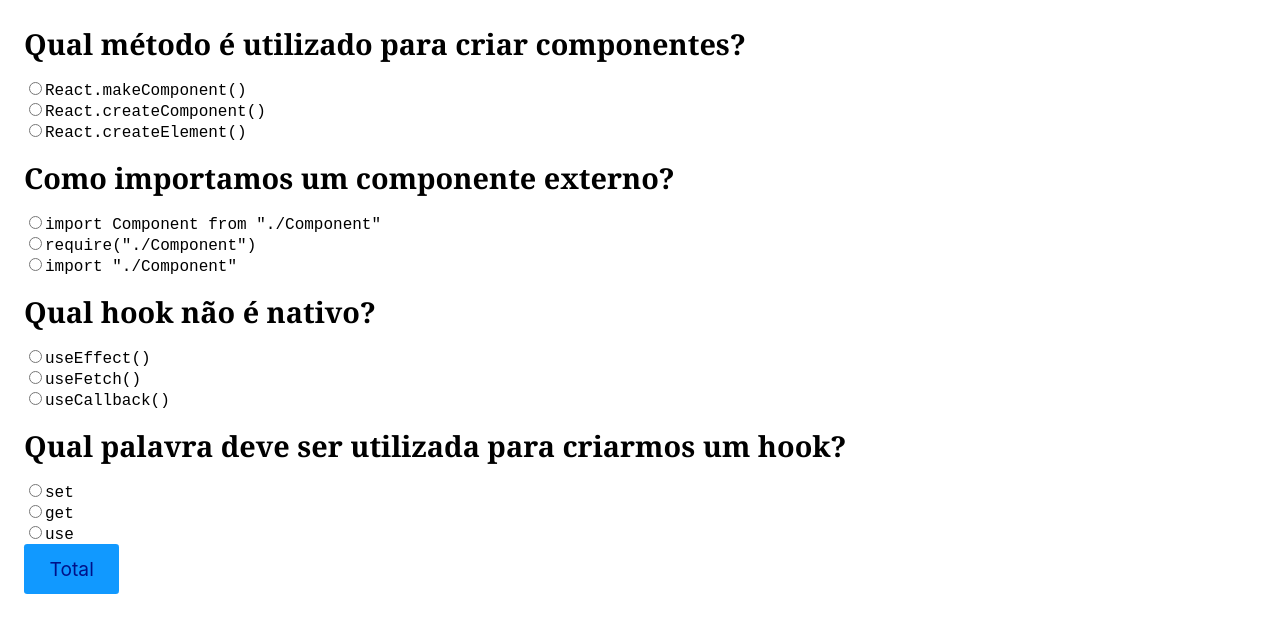
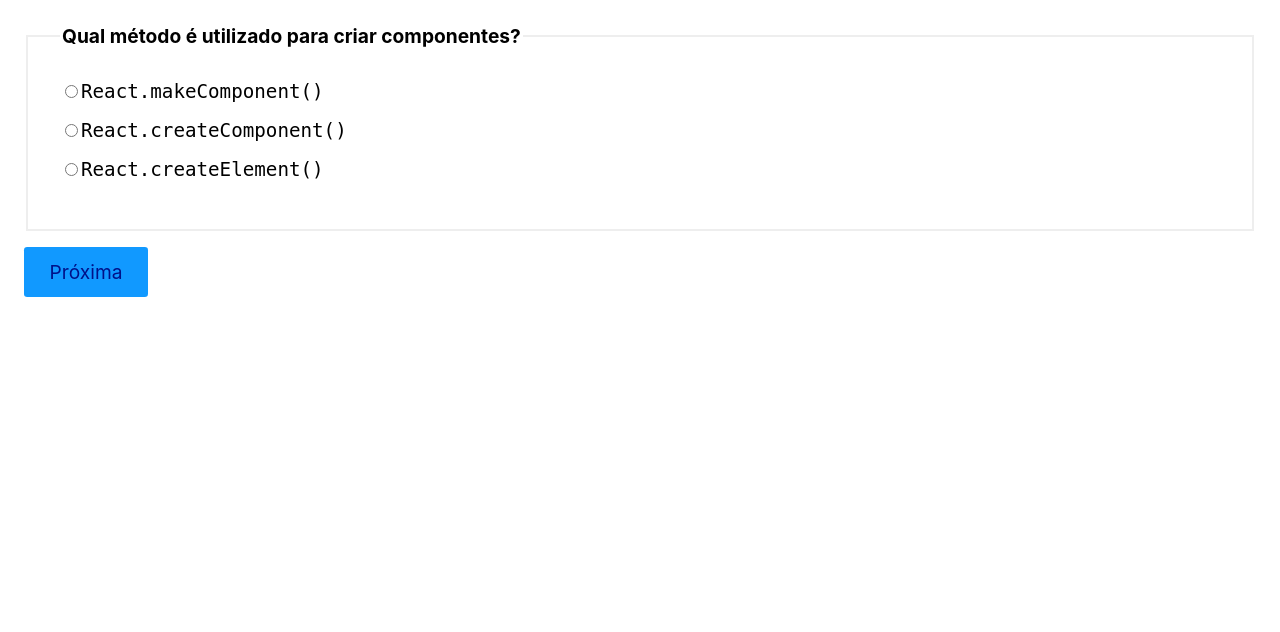
Before and after one commit to barbosadiego/react, a React (Create React App) app: page / in a window 1280 px wide. Shown: the top 632 px of the page. Built offline with nearby package versions, Linux system fonts and the light colour scheme.

Commit message:
exercicio corrigido

```diff
--- a/src/App.jsx
+++ b/src/App.jsx
@@ -1,5 +1,5 @@
 import React from 'react';
-import './App.css';
+import Radio from './Form/Radio';
 
 const perguntas = [
   {
@@ -36,52 +36,55 @@ const perguntas = [
   },
 ];
 
-const App = () => {
-  const [radio, setRadio] = React.useState([]);
-  const [pontos, setPontos] = React.useState(0);
-  const [mensagem, setMensagem] = React.useState('');
+const App = (props) => {
+  const [respostas, setRespostas] = React.useState({
+    p1: '',
+    p2: '',
+    p3: '',
+    p4: '',
+  });
+  const [slide, setSlide] = React.useState(0);
+  const [resultadoFinal, setResultadoFinal] = React.useState(null);
 
-  function handleClick({ target }) {
-    setRadio([...radio, target.value]);
+  function handleChange({ target }) {
+    setRespostas({ ...respostas, [target.id]: target.value });
   }
 
-  function totalPontos() {
-    setMensagem('');
-    setPontos(0);
-    radio.forEach((item, index) => {
-      if (item === perguntas[index].resposta) {
-        setPontos((pontos) => pontos + 1);
-      }
-    });
-    setMensagem('Você acertou ');
+  function resultado() {
+    const corretas = perguntas.filter(
+      ({ id, resposta }) => respostas[id] === resposta,
+    );
+    setResultadoFinal(
+      `Você acertou: ${corretas.length} de ${perguntas.length}`,
+    );
   }
-  // console.log(pontos);
-  // console.log(radio);
-  // console.log(perguntas)
+
+  function handleClick() {
+    if (slide < perguntas.length - 1) {
+      setSlide(slide + 1);
+    } else {
+      setSlide(slide + 1);
+      resultado();
+    }
+  }
+
   return (
-    <>
-      {perguntas.map((item) => (
-        <section key={item.id} className="section">
-          <form>
-            <h2>{item.pergunta}</h2>
-            {item.options.map((opt, index) => (
-              <div key={index} className="input">
-                <input
-                  type="radio"
-                  name="question"
-                  value={opt}
-                  // checked={opt === item.pergunta}
-                  onChange={handleClick}
-                />
-                {opt}
-              </div>
-            ))}
-          </form>
-        </section>
+    <form onSubmit={(e) => e.preventDefault()}>
+      {perguntas.map((pergunta, index) => (
+        <Radio
+          active={slide === index}
+          key={pergunta.id}
+          value={respostas[pergunta.id]}
+          onChange={handleChange}
+          {...pergunta}
+        />
       ))}
-      <button onClick={totalPontos}>Total</button>
-      {mensagem && <p>{mensagem}{pontos}</p>}
-    </>
+      {resultadoFinal ? (
+        <p>{resultadoFinal}</p>
+      ) : (
+        <button onClick={handleClick}>Próxima</button>
+      )}
+    </form>
   );
 };
 
--- a/src/Form/Radio.jsx
+++ b/src/Form/Radio.jsx
@@ -1,21 +1,29 @@
 import React from 'react';
 
-const Radio = ({ options, value, setValue, ...props }) => {
+const Radio = ({ pergunta, options, id, onChange, value, active }) => {
+  if (active === false) return null;
   return (
-    <>
+    <fieldset
+      style={{
+        padding: '2rem',
+        marginBottom: '1rem',
+        border: '2px solid #eee',
+      }}
+    >
+      <legend style={{ fontWeight: 'bold' }}>{pergunta}</legend>
       {options.map((item) => (
-        <label key={item}>
+        <label key={item} style={{ marginBottom: '1rem', fontFamily: 'mono' }}>
           <input
+            id={id}
             type="radio"
+            checked={value === item}
             value={item}
-            checked={value === item}
-            onChange={({ target }) => setValue(target.value)}
-            {...props}
+            onChange={onChange}
           />
           {item}
         </label>
       ))}
-    </>
+    </fieldset>
   );
 };
 
```
Also changed, not shown: src/Form/Checkbox.jsx (deleted, +0 -29 lines), src/Form/Input.jsx (deleted, +0 -32 lines), src/Form/Select.jsx (deleted, +0 -22 lines), src/Hook/useForm.jsx (deleted, +0 -47 lines).
